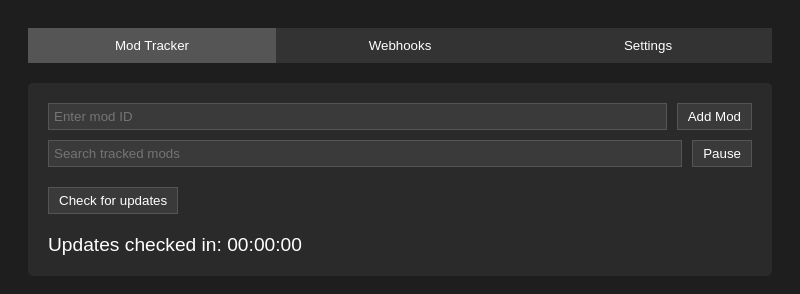
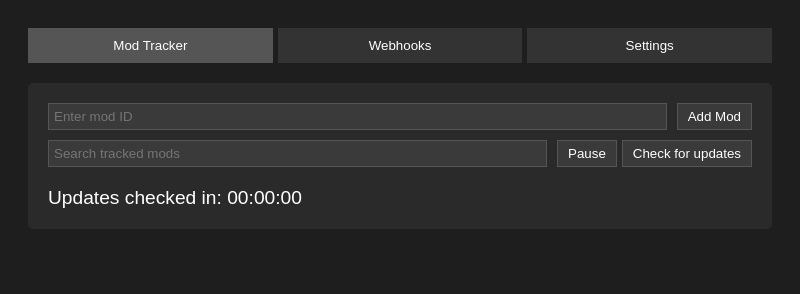
Before and after one commit to jonxmitchell/curseforge-mod-update-tracker, an Electron app: page index.html in a window 800 px wide. Drawn offline with Linux system fonts and the light colour scheme; no server answers.

Commit message:
repositions the check for updates button to be inline with search bar

```diff
--- a/index.html
+++ b/index.html
@@ -23,9 +23,9 @@
 						id="filterModInput"
 						placeholder="Search tracked mods" />
 					<button id="pauseResumeButton">Pause</button>
+					<button id="checkUpdatesButton">Check for updates</button>
 				</div>
 				<div id="modList"></div>
-				<button id="checkUpdatesButton">Check for updates</button>
 				<div id="updateStatus"></div>
 				<div id="updateCountdown">
 					Updates checked in: <span id="hours">00</span>:<span id="minutes"
--- a/styles.css
+++ b/styles.css
@@ -57,6 +57,12 @@ button {
 	color: #ffffff;
 	border: 1px solid #555555;
 	cursor: pointer;
+	white-space: nowrap;
+	margin-right: 5px;
+}
+
+button:last-child {
+	margin-right: 0;
 }
 
 #modList {
@@ -165,7 +171,3 @@ button {
 	flex-grow: 1;
 	margin-right: 10px;
 }
-
-#pauseResumeButton {
-	white-space: nowrap;
-}
```
